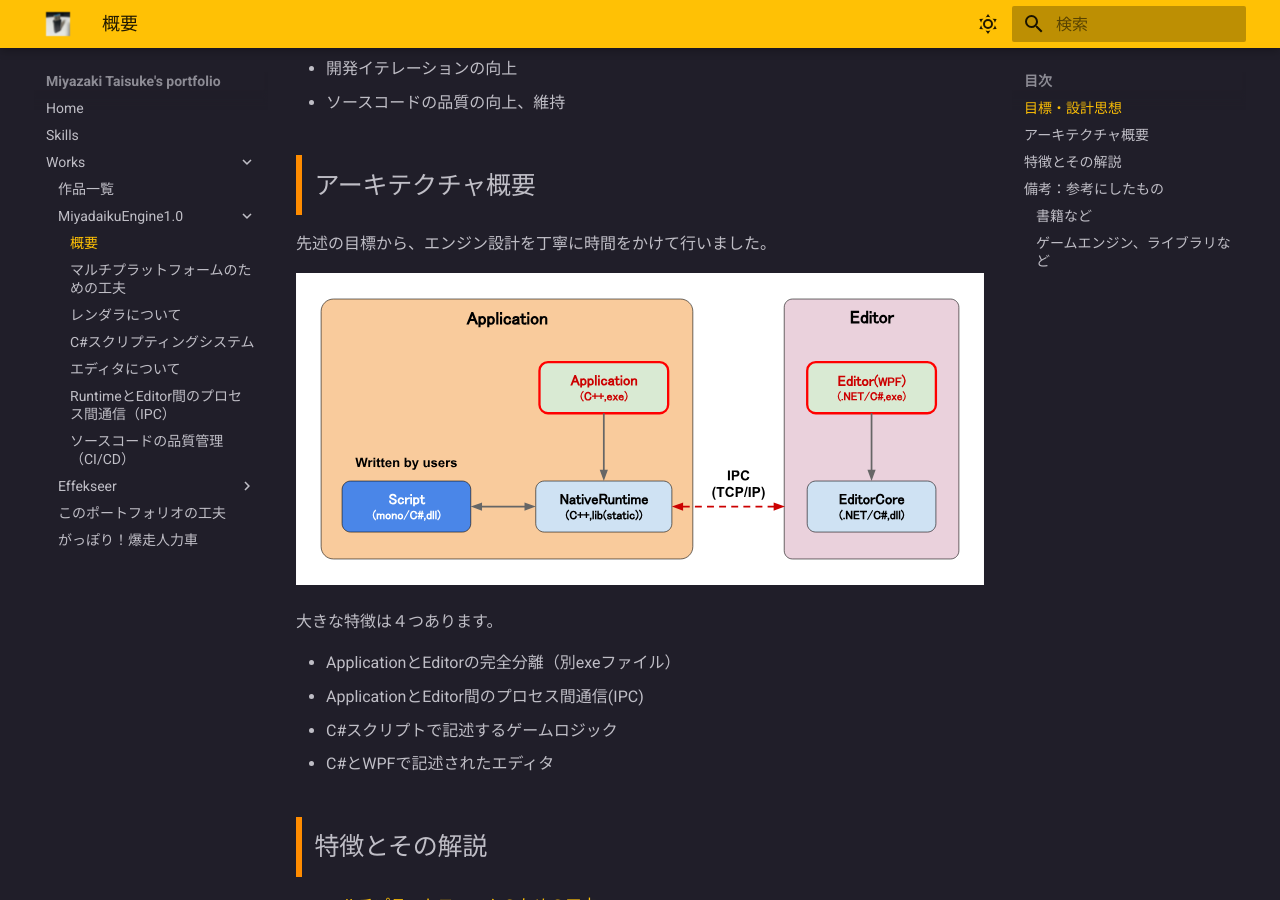
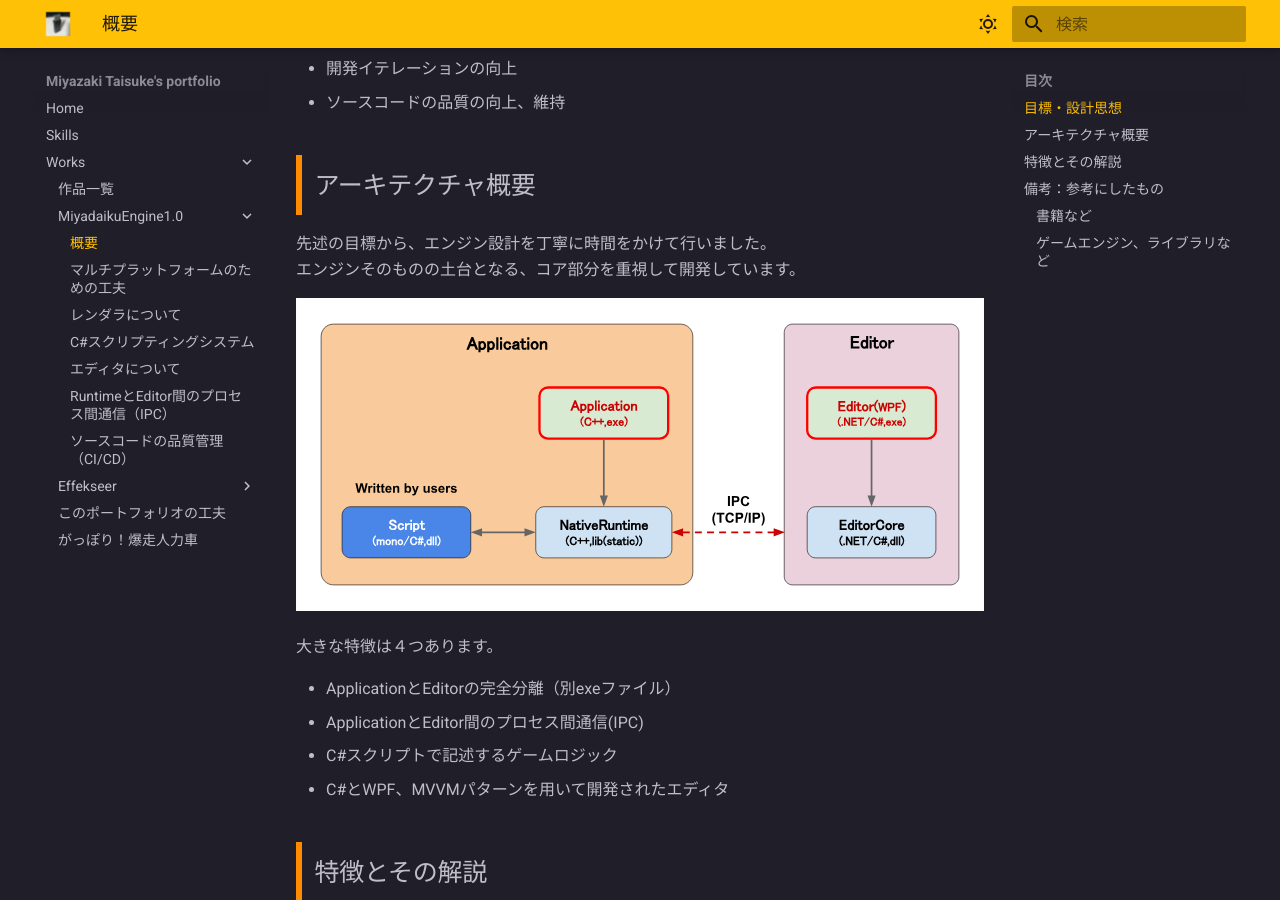
Before and after one commit to mewmew-tea/Portfolio, an MkDocs documentation site: the page built from docs/works/MiyadaikuEngine1.0/overview.md, in a window 1280 px wide and 900 px high, scrolled down 419 px. Built offline with MkDocs 1.6.1 and Material for MkDocs 9.7.7, drawn with Linux system fonts in a browser that asks for light colours.

Commit message:
Update about engine

```diff
--- a/docs/works/MiyadaikuEngine1.0/overview.md
+++ b/docs/works/MiyadaikuEngine1.0/overview.md
@@ -16,6 +16,7 @@
 ## アーキテクチャ概要
 
 先述の目標から、エンジン設計を丁寧に時間をかけて行いました。
+エンジンそのものの土台となる、コア部分を重視して開発しています。
 
 ![](../../images/Architecture_20221110.svg)
 
@@ -24,7 +25,7 @@
 - ApplicationとEditorの完全分離（別exeファイル）
 - ApplicationとEditor間のプロセス間通信(IPC)
 - C#スクリプトで記述するゲームロジック
-- C#とWPFで記述されたエディタ
+- C#とWPF、MVVMパターンを用いて開発されたエディタ
 
 
 ## 特徴とその解説
```
Also changed, not shown: docs/works/MiyadaikuEngine1.0/cicd.md (+3 -0 lines), docs/works/MiyadaikuEngine1.0/ipc.md (+1 -1 lines), docs/images/miyadaiku_CodeFormat.png (added).
